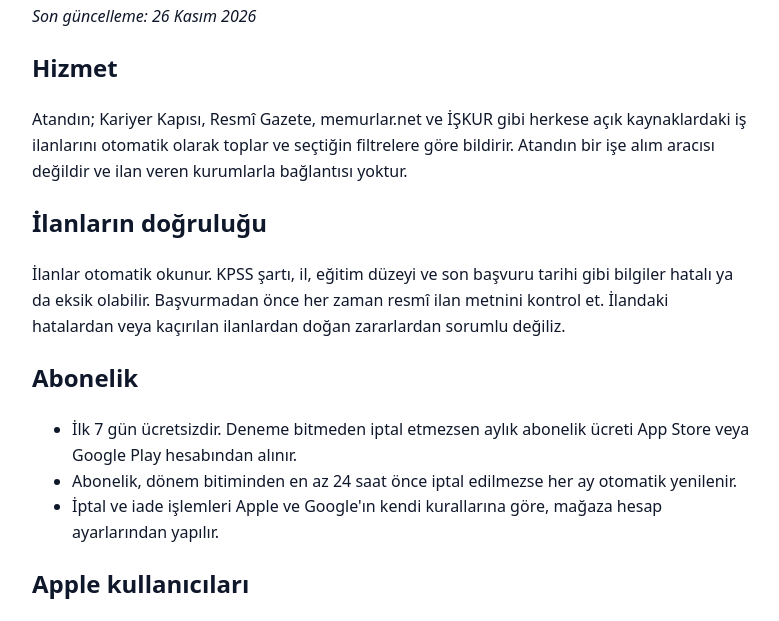
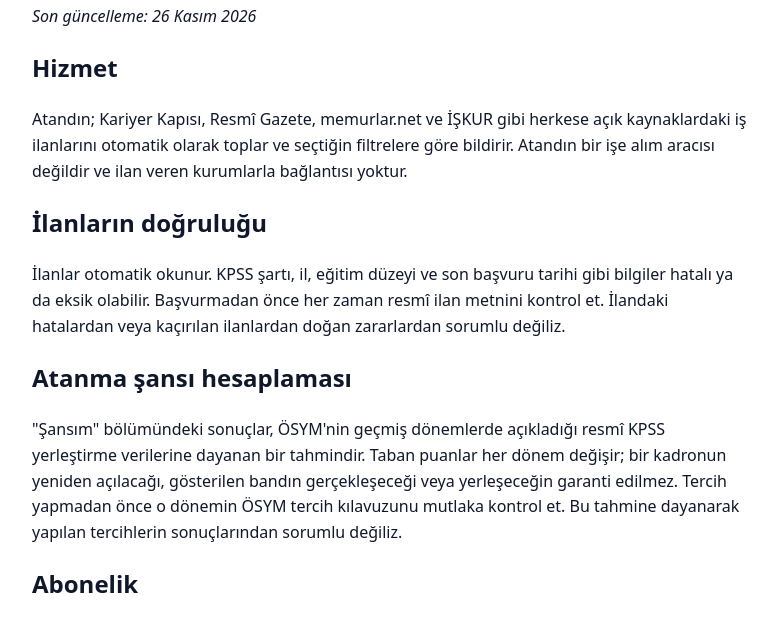
Before and after one commit to atandinapp/atandinapp.github.io, a plain HTML site: page kosullar.html in a window 1280 px wide. Shown: the part 109-730 px from the top of the page, without its empty margins (248-1027 px from the left). Drawn offline with Linux system fonts and the light colour scheme.

Commit message:
Koşullar: Atanma şansı hesaplaması maddesi

```diff
--- a/kosullar.html
+++ b/kosullar.html
@@ -11,6 +11,9 @@
 
 <h2>İlanların doğruluğu</h2>
 <p>İlanlar otomatik okunur. KPSS şartı, il, eğitim düzeyi ve son başvuru tarihi gibi bilgiler hatalı ya da eksik olabilir. Başvurmadan önce her zaman resmî ilan metnini kontrol et. İlandaki hatalardan veya kaçırılan ilanlardan doğan zararlardan sorumlu değiliz.</p>
+
+<h2>Atanma şansı hesaplaması</h2>
+<p>"Şansım" bölümündeki sonuçlar, ÖSYM'nin geçmiş dönemlerde açıkladığı resmî KPSS yerleştirme verilerine dayanan bir tahmindir. Taban puanlar her dönem değişir; bir kadronun yeniden açılacağı, gösterilen bandın gerçekleşeceği veya yerleşeceğin garanti edilmez. Tercih yapmadan önce o dönemin ÖSYM tercih kılavuzunu mutlaka kontrol et. Bu tahmine dayanarak yapılan tercihlerin sonuçlarından sorumlu değiliz.</p>
 
 <h2>Abonelik</h2>
 <ul>
```
